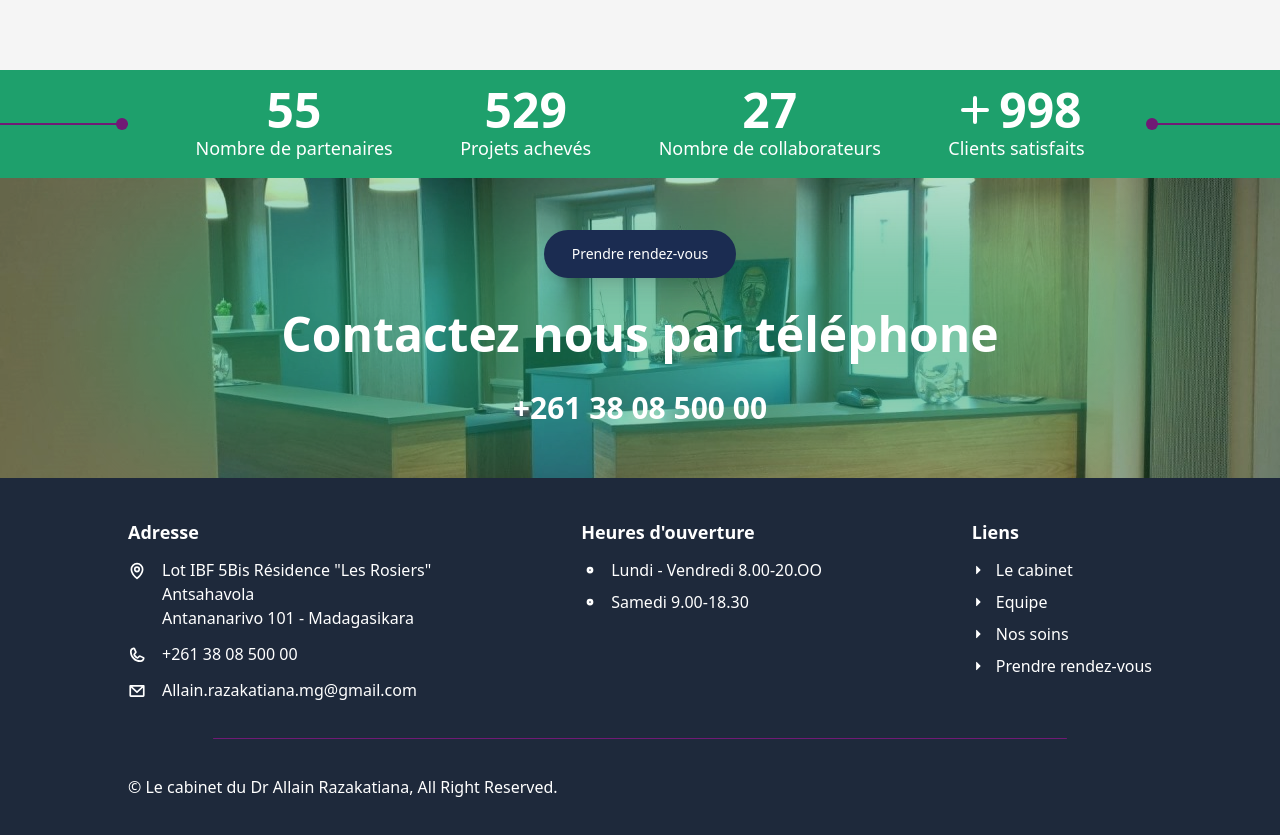
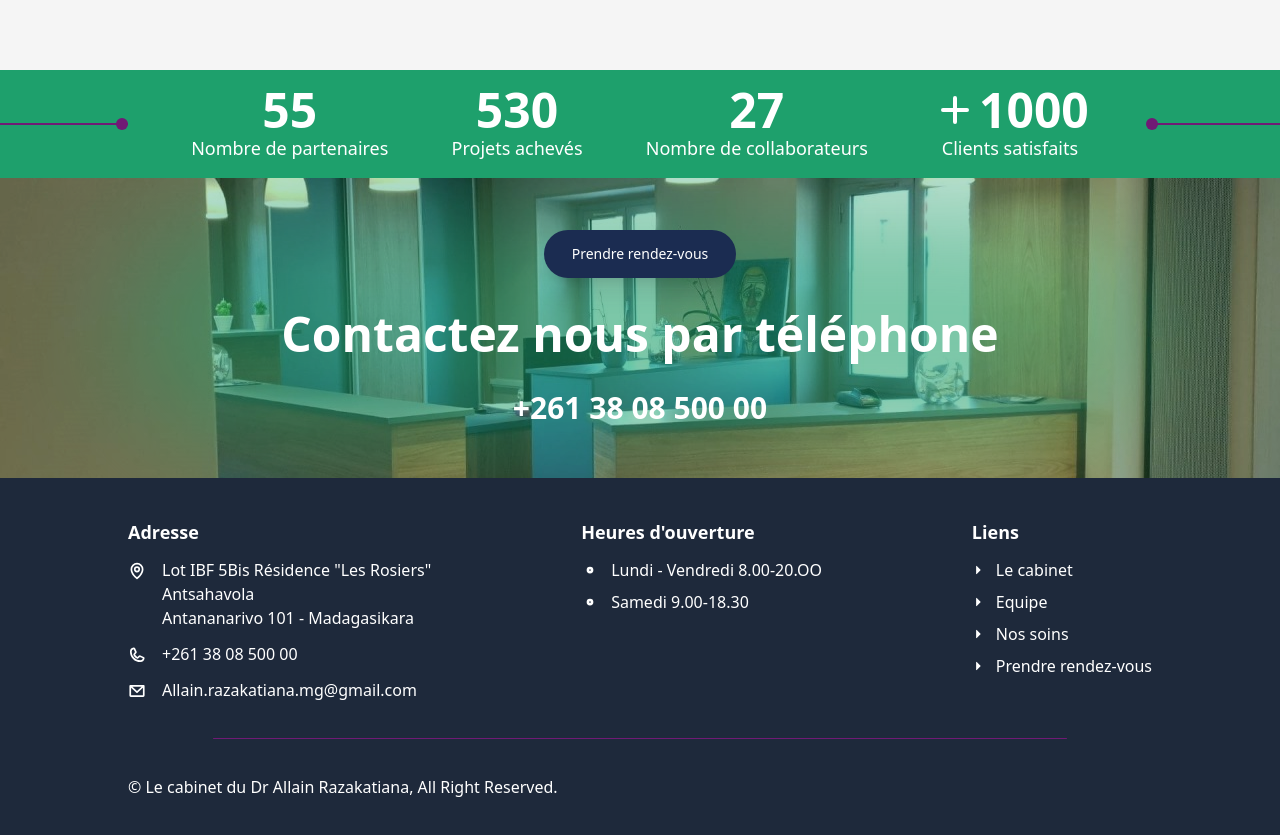
Before and after one commit to Njaka91/Cidro, a React (Vite) app: page / in a window 1280 px wide. Shown: the part 1955-2790 px from the top of the page. Built offline with nearby package versions, Linux system fonts and the light colour scheme.

Commit message:
correction animation

```diff
--- a/src/components/KeyMetrics.jsx
+++ b/src/components/KeyMetrics.jsx
@@ -12,7 +12,7 @@ const KeyMetrics = ({ n }) => {
         from: {number: 0},
         number: inView ? n : 0,
         delay: 200,
-        config: {mass: 1, tension: 10, friction: 10},
+        config: {mass: 1, tension: 25, friction: 10},
     })
   return (
     <div ref={ref}>
--- a/src/components/KeyMetricsSection.jsx
+++ b/src/components/KeyMetricsSection.jsx
@@ -1,51 +1,55 @@
 import KeyMetrics from "./KeyMetrics";
-import { motion } from "framer-motion";
-
-const keyMetricVariants = {
-    before: { opacity: 0, y: 20 },
-    after: { opacity: 1, y: 0 }
-  };
-
-const MetricsVariants = {
-before: { opacity: 0 },
-after: {
-    opacity: 1,
-    transition: {
-    staggerChildren: 0.08,
-    },
-},
-};
+import { motion, useScroll, useTransform } from "framer-motion";
 
 const KeyMetricsSection = () => {
+  const { scrollYProgress } = useScroll();
+
+  const opacity = useTransform(scrollYProgress, [0.65, 0.70], [0, 1]);
+  const yPosition = useTransform(scrollYProgress, [0.60, 0.70], [100, 0]);
+
   const metricsData = [
-    {n: 55, texte: "Nombre de partenaires"},
-    {n: 530, texte: "Projets achevés"},
-    {n: 27, texte: "Nombre de collaborateurs"},
-    {n: 1000, texte: "Clients satisfaits"},
-]
+    { n: 55, texte: "Nombre de partenaires" },
+    { n: 530, texte: "Projets achevés" },
+    { n: 27, texte: "Nombre de collaborateurs" },
+    { n: 1000, texte: "Clients satisfaits" },
+  ];
+
   return (
     <motion.div
-    variants={MetricsVariants}
-    initial="before"
-    animate="after"
-    className="flex justify-between items-center bg-[#1ea06c] gap-5 py-4 text-white font-semibold text-5xl">
+      className="flex justify-between items-center bg-[#1ea06c] gap-5 py-4 text-white font-semibold text-5xl"
+    >
       <div className="relative bg-fuchsia-900 h-[2px] w-32 ">
         <div className="absolute top-1/2 right-0 transform -translate-y-1/2 z-50 bg-fuchsia-900 h-3 w-3 rounded-full" />
       </div>
-      {metricsData.map((metric, index)=>(
+
+      {metricsData.map((metric, index) => (
         <motion.div
           key={index}
           className="flex flex-col items-center"
-        variants={keyMetricVariants}
+          style={{ y: yPosition, opacity }}
         >
-        {metric.n.toString().length >3 ? <div className="flex justify-center items-center">
-        <svg xmlns="http://www.w3.org/2000/svg" width="1em" height="1em" viewBox="0 0 24 24"><path fill="currentColor" d="M18 12.998h-5v5a1 1 0 0 1-2 0v-5H6a1 1 0 0 1 0-2h5v-5a1 1 0 0 1 2 0v5h5a1 1 0 0 1 0 2"></path></svg>
+          {metric.n.toString().length > 3 ? (
+            <div className="flex justify-center items-center">
+              <svg
+                xmlns="http://www.w3.org/2000/svg"
+                width="1em"
+                height="1em"
+                viewBox="0 0 24 24"
+              >
+                <path
+                  fill="currentColor"
+                  d="M18 12.998h-5v5a1 1 0 0 1-2 0v-5H6a1 1 0 0 1 0-2h5v-5a1 1 0 0 1 2 0v5h5a1 1 0 0 1 0 2"
+                ></path>
+              </svg>
               <KeyMetrics n={metric.n} />
             </div>
-        : <KeyMetrics n={metric.n} />}
+          ) : (
+            <KeyMetrics n={metric.n} />
+          )}
           <span className="text-lg font-medium">{metric.texte}</span>
         </motion.div>
       ))}
+
       <div className="relative bg-fuchsia-900 h-[2px] w-32 ">
         <div className="absolute top-1/2 transform -translate-x-1/2 -translate-y-1/2 z-50 bg-fuchsia-900 h-3 w-3 rounded-full" />
       </div>
```
Lines whose indentation alone changed are shown as unchanged.
